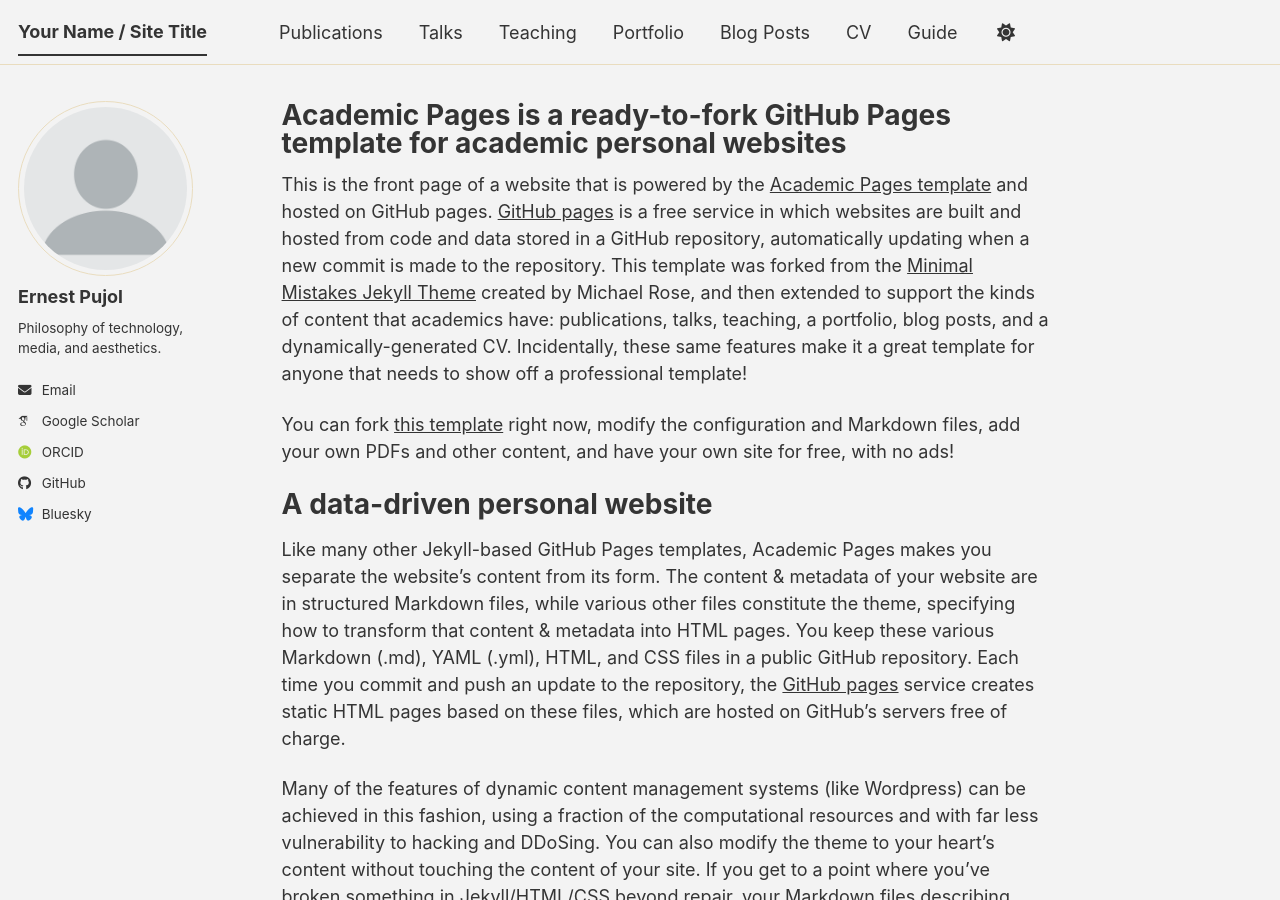
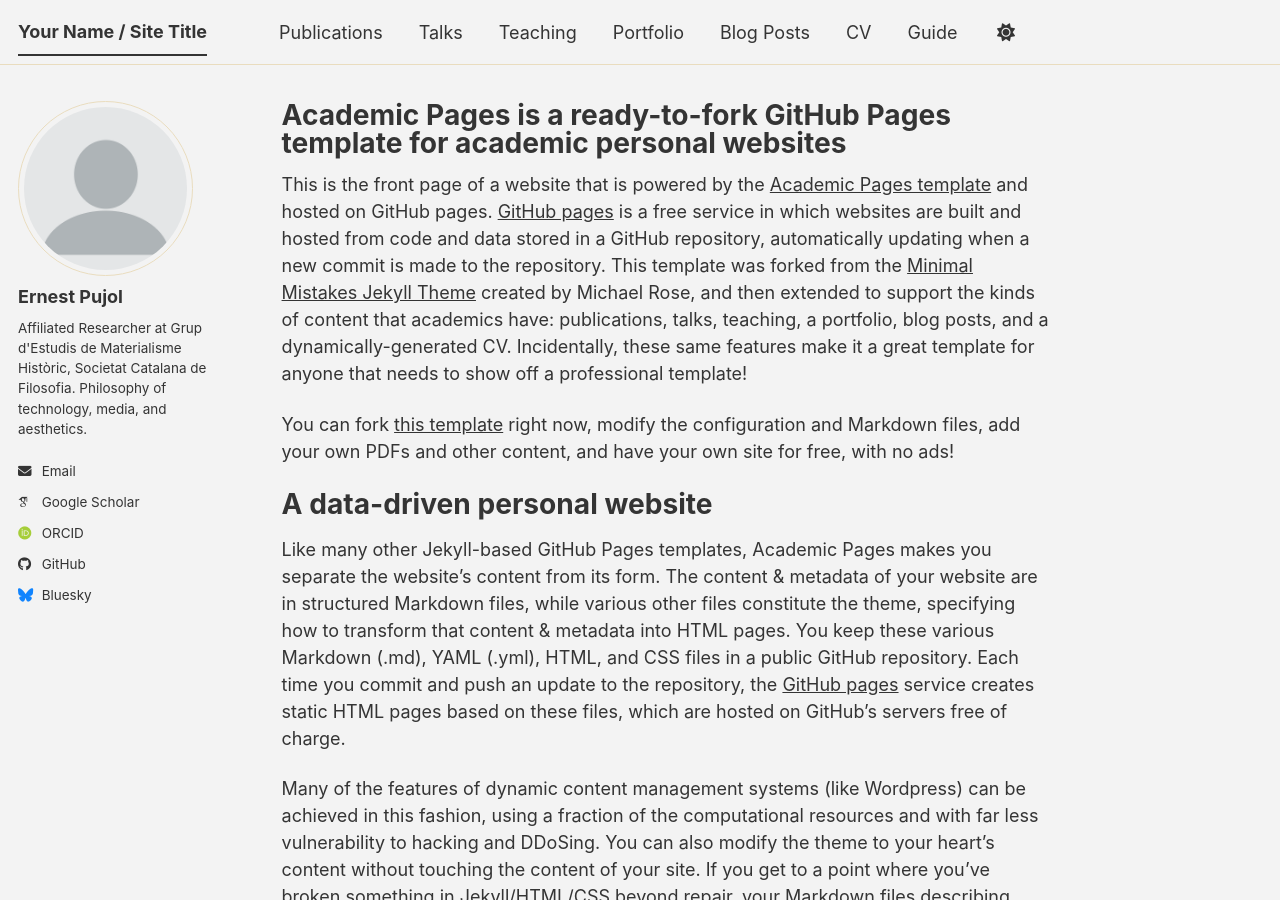
Before and after one commit to epujol90/epujol90.github.io, a Jekyll site: the page built from _pages/about.md, in a window 1280 px wide and 900 px high. Built offline with Jekyll 4.4.1, drawn with Linux system fonts in a browser that asks for light colours; some web fonts are replaced; a script bundle is joined from its source files by our own code; library files that are not in the unit come from our copies.

Commit message:
Update _config.yml

```diff
--- a/_config.yml
+++ b/_config.yml
@@ -26,7 +26,7 @@ author:
   avatar           : "profile.png"
   name             : "Ernest Pujol"
   pronouns         : # example: "she/her"
-  bio              : "Philosophy of technology, media, and aesthetics."
+  bio              : "Affiliated Researcher at Grup d'Estudis de Materialisme Històric, Societat Catalana de Filosofia. Philosophy of technology, media, and aesthetics."
   location         : # "Earth"
   employer         : # "Red Brick University"
   uri              : # URL
```
